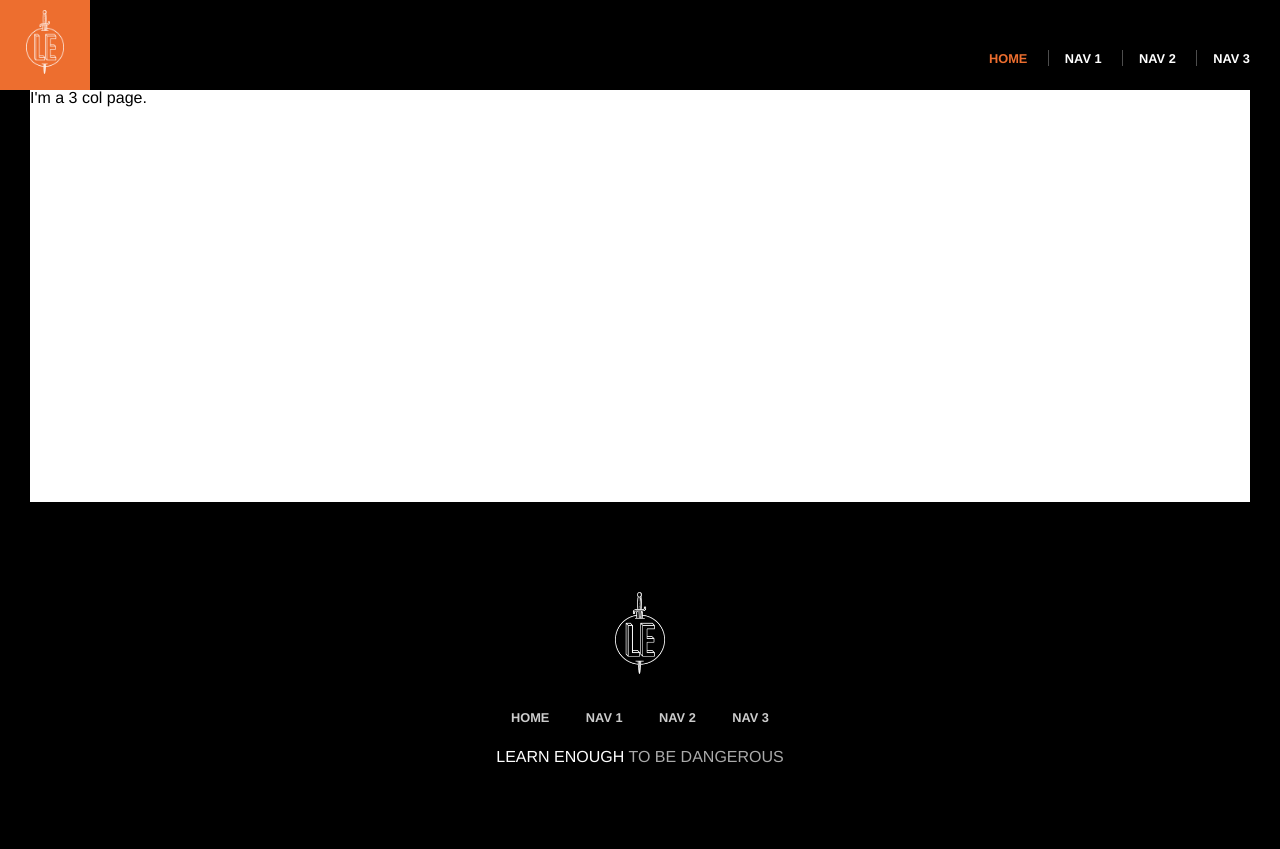
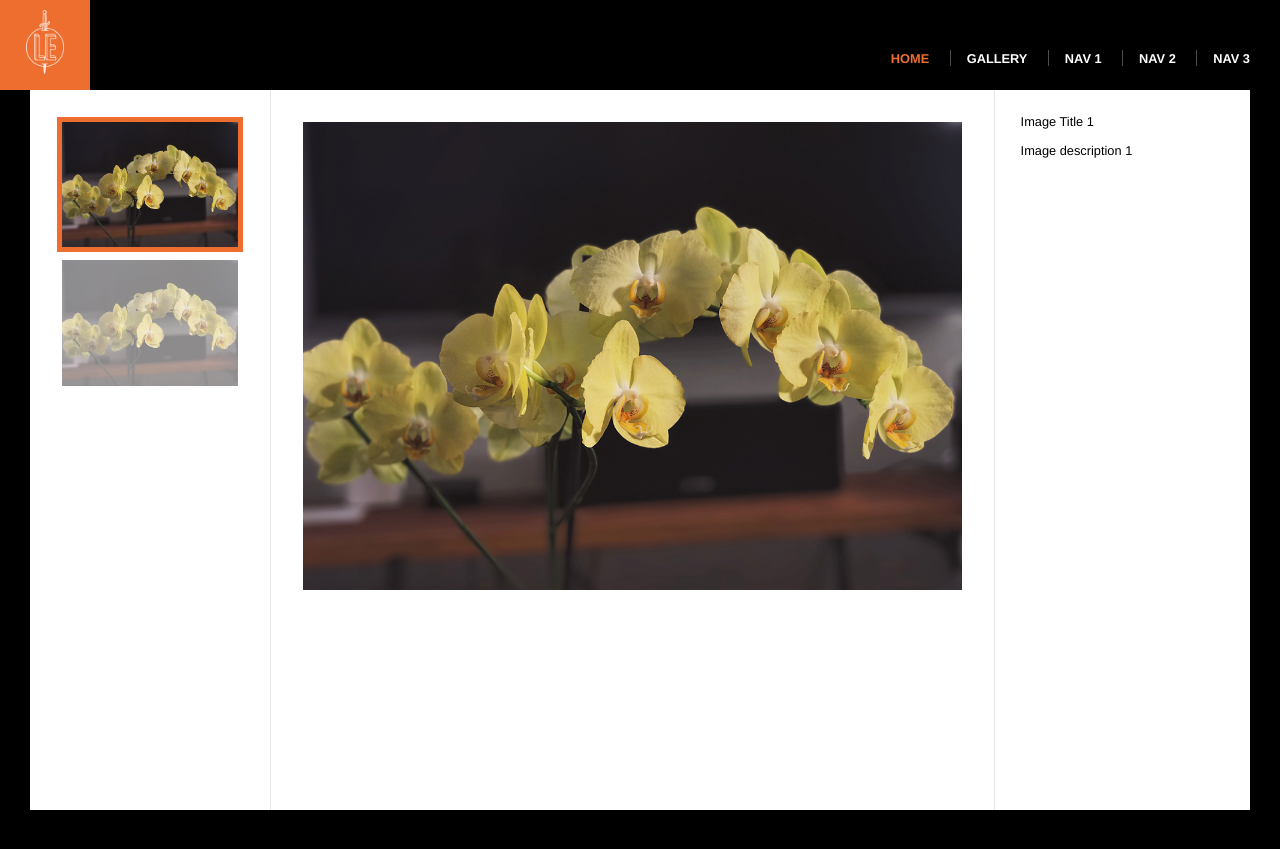
Before and after one commit to calvoror/calvoror.github.io, a Jekyll site: the page built from gallery/index.html, in a window 1280 px wide and 900 px high. Shown: the top 849 px of the window. Built offline with Jekyll 4.4.1, drawn with Linux system fonts in a browser that asks for light colours.

Commit message:
Gallery done !

```diff
--- a/_includes/nav-links.html
+++ b/_includes/nav-links.html
@@ -1,4 +1,5 @@
 <li><a href="/">Home</a></li>
+<li><a href="/gallery">Gallery</a></li>
 <li><a href="#">Nav 1</a></li>
 <li><a href="#">Nav 2</a></li>
 <li><a href="#">Nav 3</a></li>
--- a/css/main.css
+++ b/css/main.css
@@ -12,6 +12,7 @@
 }
 
 .content-container {
+    display: flex;
     flex-grow: 1;
     padding-top: 10vh;
     width: 100%;
@@ -149,6 +150,33 @@
 
 .footer-nav a {
     color: #ccc;
+}
+
+/* COLUMN STYLES */
+.col-three {
+    display: flex;
+    flex: 1;
+}
+
+.col {
+    box-sizing: border-box;
+    padding: 2em;
+}
+
+.col-three .col ~ .col {
+    border-left: 1px solid rgba(0, 0, 0, 0.1);
+}
+
+.col-three .col-nav {
+    flex: 0 1 15em;
+}
+
+.col-three .col-content {
+    flex: 1;
+}
+
+.col-three .col-aside {
+    flex: 0 1 20em
 }
 
 /* HERO STYLES */
@@ -309,3 +337,48 @@
 .bio-copy a {
     color: green;
 }
+
+/* GALLERY STYLES */
+.gallery-thumbs {
+    height: 80vh;
+    overflow: scroll;
+}
+
+.gallery-thumbs > div {
+    cursor: pointer;
+}
+
+.gallery-thumbs img {
+    box-sizing: border-box;
+    box-shadow: 0 0 0 5px transparent;
+    display: inline-block;
+    margin: 0 0 10px;
+    opacity: 0.5;
+    transition: all 0.5s ease-in-out;
+    width: 100%;
+}
+
+.gallery-thumbs img:hover {
+    opacity: 1;
+}
+
+.gallery-thumbs .current img {
+    box-shadow: 0 0 0 5px #ed6e2f;
+    opacity: 1;
+}
+
+.gallery-photo {
+    position: relative;
+}
+
+.gallery-photo img {
+    width: 100%;
+}
+
+.gallery-info {
+    font-size: 0.8rem;
+}
+
+.gallery-info h3 {
+    margin-bottom: 1em;
+}
--- a/gallery/index.html
+++ b/gallery/index.html
@@ -2,4 +2,22 @@
 layout: default
 ---
 
-I'm a 3 col page.
+<div class="gallery col-three">
+    <div class="col col-nav gallery-thumbs" id="gallery-thumbs">
+        <div class="current">
+            <img src="/images/small/slide1.jpg" alt="Image title 1">
+        </div>
+        <div>
+            <img src="/images/small/slide1.jpg" alt="Image title 2">
+        </div>
+    </div>
+    <div class="col col-content">
+        <div class="gallery-photo" id="gallery-photo">
+            <img src="/images/large/slide1.jpg" alt="Image title 1">
+        </div>
+    </div>
+    <div class="col col-aside gallery-info" id="gallery-info">
+        <h3>Image Title 1</h3>
+        <p>Image description 1</p>
+    </div>
+</div>
--- a/index.html
+++ b/index.html
@@ -2,6 +2,7 @@
 layout: default
 ---
 
+<div class="home">
     <div class="full-hero hero-home">
         <div class="hero-content">
             <h1>CODE DANGEROUSLY</h1>
@@ -116,3 +117,4 @@
             </div>
         </div>
     </div>
+</div>
```
Also changed, not shown: images/large/slide1.jpg (added), images/small/slide1.jpg (added). Lines whose indentation alone changed are shown as unchanged.
